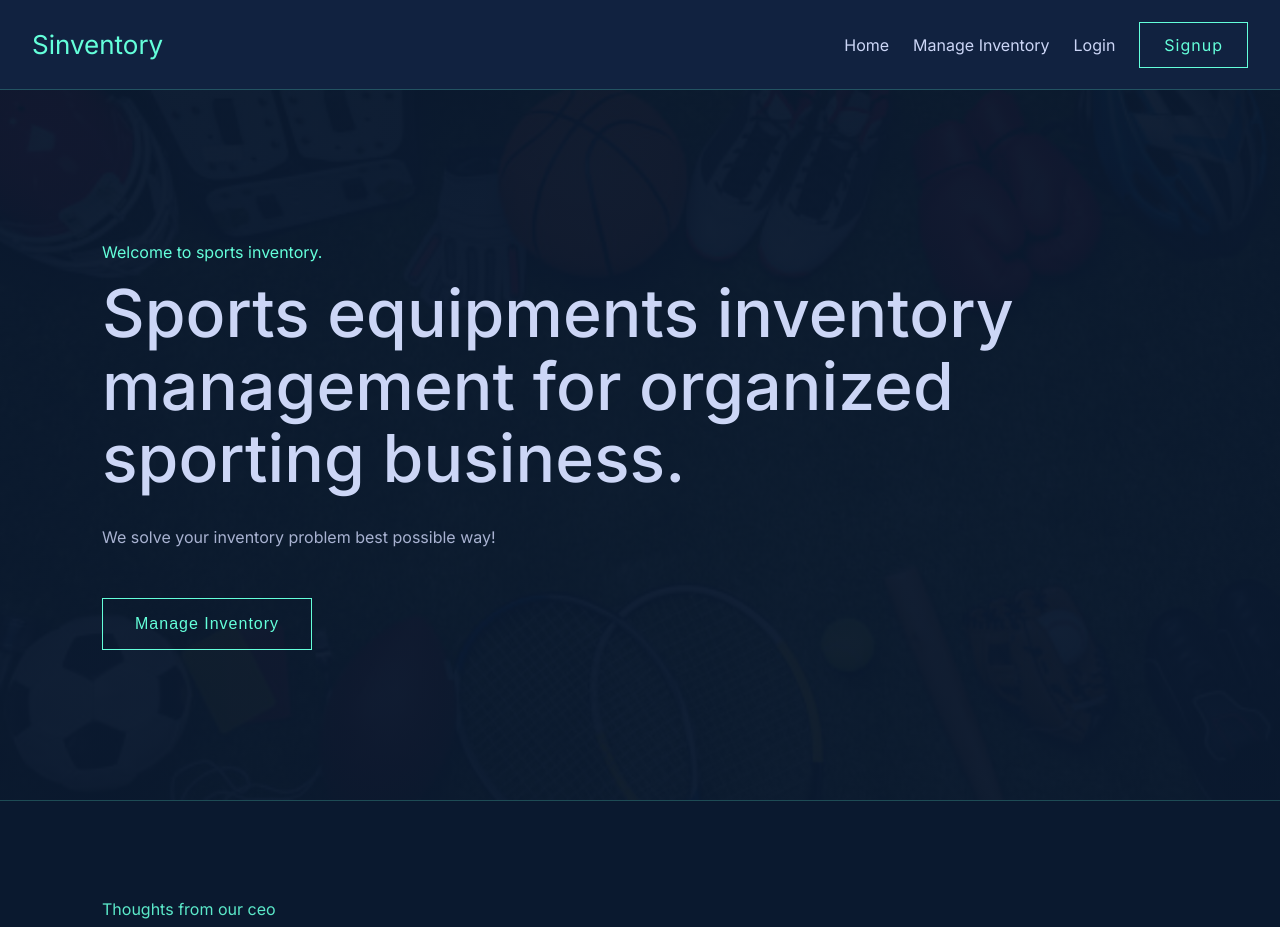
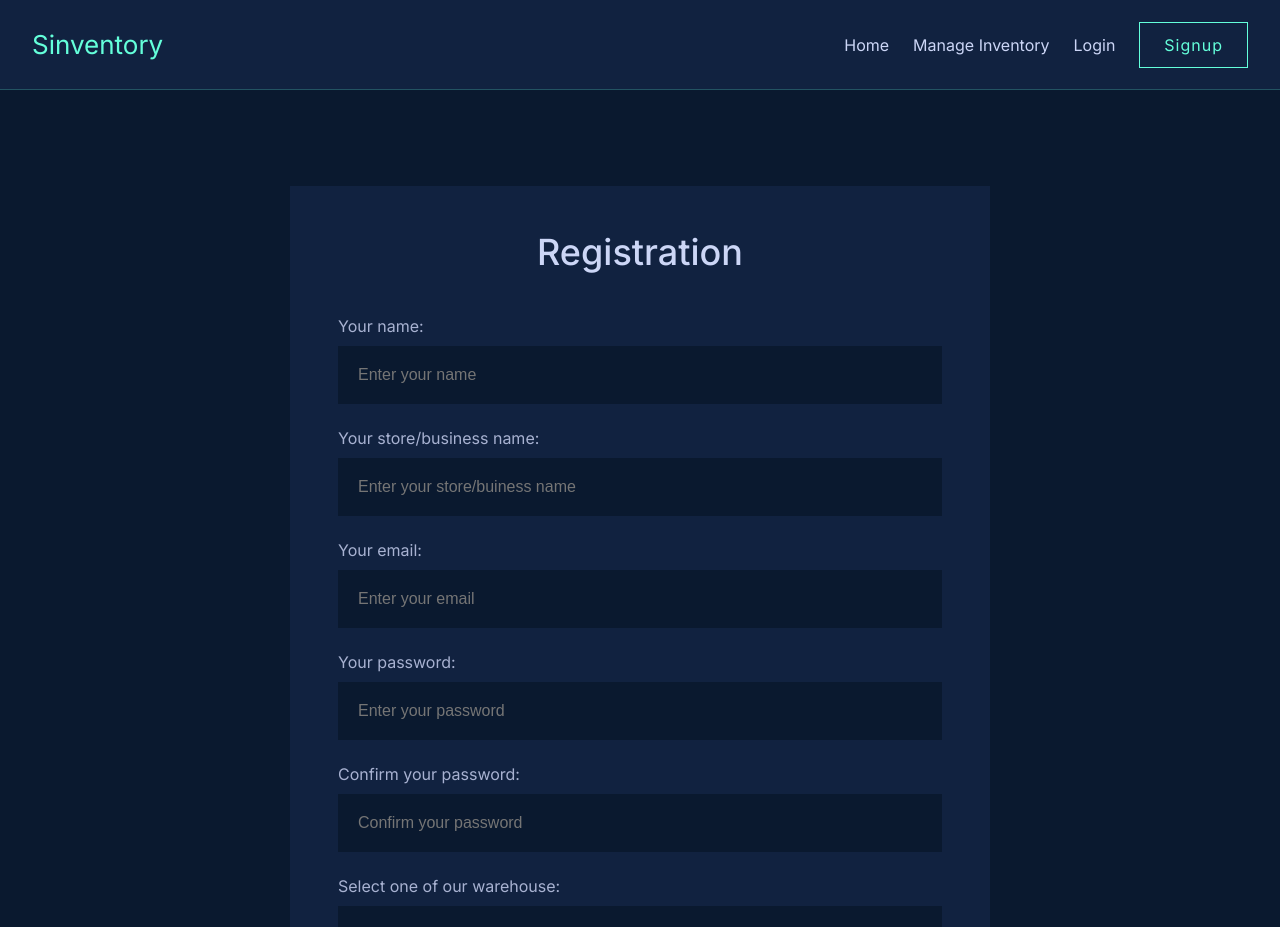
Before and after one commit to tanvirch0750/Sports-Zone-Inventory---Client, a React (Create React App) app: page /signup in a window 1280 px wide. Shown: the top 927 px of the page. Built offline with nearby package versions, Linux system fonts and the light colour scheme.

Commit message:
make a signup form with react-form-hook and validate field

```diff
--- a/package.json
+++ b/package.json
@@ -3,14 +3,17 @@
   "version": "0.1.0",
   "private": true,
   "dependencies": {
+    "@hookform/resolvers": "^2.8.8",
     "@testing-library/jest-dom": "^5.16.4",
     "@testing-library/react": "^13.1.1",
     "@testing-library/user-event": "^13.5.0",
     "react": "^18.1.0",
     "react-dom": "^18.1.0",
+    "react-hook-form": "^7.30.0",
     "react-router-dom": "^6.3.0",
     "react-scripts": "5.0.1",
-    "web-vitals": "^2.1.4"
+    "web-vitals": "^2.1.4",
+    "yup": "^0.32.11"
   },
   "scripts": {
     "start": "react-scripts start",
--- a/src/App.js
+++ b/src/App.js
@@ -1,4 +1,7 @@
+import { Route, Routes } from "react-router-dom";
 import "./App.css";
+import Login from "./Authentication/Login/Login";
+import SignUp from "./Authentication/SignUp/SignUp";
 import Home from "./pages/Home/Home";
 import Header from "./shared/Header/Header";
 
@@ -6,7 +9,11 @@ function App() {
   return (
     <>
       <Header />
-      <Home />
+      <Routes>
+        <Route path="/" element={<Home />}></Route>
+        <Route path="/login" element={<Login />}></Route>
+        <Route path="/signup" element={<SignUp />}></Route>
+      </Routes>
     </>
   );
 }
--- /dev/null
+++ b/src/Authentication/Login/Login.jsx
@@ -0,0 +1,12 @@
+import React from "react";
+import "./Login.css";
+
+const Login = () => {
+  return (
+    <section className="login">
+      <h1>Login</h1>
+    </section>
+  );
+};
+
+export default Login;
--- /dev/null
+++ b/src/Authentication/SignUp/SignUp.css
@@ -0,0 +1,74 @@
+.signup {
+  padding: 9.6rem 0;
+}
+
+.form-container {
+  max-width: 70rem;
+  margin: 0 auto;
+  background-color: var(--color-primary-light);
+  padding: 4.8rem;
+}
+
+.form-container h2 {
+  display: block;
+  text-align: center !important;
+  margin-bottom: 4.8rem;
+}
+
+.form-container h2::after {
+  display: none;
+}
+
+/* .signup form {
+  display: grid;
+  grid-template-columns: 1fr 1fr;
+  grid-gap: 2.4rem;
+} */
+
+.form-control {
+  margin-bottom: 2.6rem;
+}
+
+.form-control input,
+.form-control select {
+  width: 100%;
+  border: none;
+  padding: 2rem 2rem;
+  background-color: var(--color-primary);
+  font-size: 1.6rem;
+  color: var(--color-slate-light);
+  margin-top: 1.2rem;
+}
+
+.form-control label {
+  font-size: 1.6rem;
+  color: var(--color-slate-light);
+}
+
+.form-control .error-message {
+  font-size: 1.4rem;
+  margin-top: 0.5rem;
+  padding: 0 2rem;
+  color: #df3a08;
+}
+
+.form-control input:focus,
+.form-control select:focus {
+  outline: none;
+  border: 0.1rem solid var(--color-secondary);
+}
+
+.form-btn {
+  width: 100%;
+}
+
+input:-webkit-autofill,
+input:-webkit-autofill:hover,
+input:-webkit-autofill:focus,
+input:-webkit-autofill:active {
+  -webkit-box-shadow: 0 0 0 30px var(--color-primary) inset !important;
+}
+
+input:-webkit-autofill {
+  -webkit-text-fill-color: var(--color-slate-light) !important;
+}
--- /dev/null
+++ b/src/Authentication/SignUp/SignUp.jsx
@@ -0,0 +1,118 @@
+import { yupResolver } from "@hookform/resolvers/yup";
+import React, { useState } from "react";
+import { useForm } from "react-hook-form";
+import * as Yup from "yup";
+import "./SignUp.css";
+
+const SignUp = () => {
+  const [formData, setFormData] = useState([]);
+
+  const formSchema = Yup.object().shape({
+    password: Yup.string()
+      .required("Password is mendatory")
+      .min(3, "Password must be at 3 char long"),
+    confirmPassword: Yup.string()
+      .required("Password is mendatory")
+      .oneOf([Yup.ref("password")], "Passwords does not match"),
+  });
+  const formOptions = { resolver: yupResolver(formSchema) };
+
+  const {
+    register,
+    handleSubmit,
+    formState: { errors },
+  } = useForm(formOptions);
+
+  const onSubmit = (data) => {
+    setFormData(data);
+  };
+  console.log(formData);
+  return (
+    <section className="signup">
+      <div className="container signup-inner">
+        <div className="form-container">
+          <h2>Registration</h2>
+          <form onSubmit={handleSubmit(onSubmit)}>
+            <div className="form-control">
+              <label htmlFor="name">Your name:</label>
+              <input
+                {...register("name", {
+                  required: "Please give your name",
+                  minLength: {
+                    value: 4,
+                    message: "Minimum length is four",
+                  },
+                })}
+                id="name"
+                type="text"
+                placeholder="Enter your name"
+              />
+              <p className="error-message">{errors.name?.message}</p>
+            </div>
+            <div className="form-control">
+              <label htmlFor="store">Your store/business name:</label>
+              <input
+                {...register("store", {
+                  required: "Please give store/business name",
+                })}
+                id="store"
+                type="text"
+                placeholder="Enter your store/buiness name"
+              />
+              <p className="error-message">{errors.store?.message}</p>
+            </div>
+            <div className="form-control">
+              <label htmlFor="name">Your email:</label>
+              <input
+                {...register("email", {
+                  required: "Please provide your email address",
+                  pattern: {
+                    value: /^[^\s@]+@[^\s@]+\.[^\s@]+$/,
+                    message: "Please provide a valid email address",
+                  },
+                })}
+                type="email"
+                placeholder="Enter your email"
+              />
+              <p className="error-message">{errors.email?.message}</p>
+            </div>
+            <div className="form-control">
+              <label htmlFor="name">Your password:</label>
+              <input
+                {...register("password")}
+                type="password"
+                placeholder="Enter your password"
+              />
+              <p className="error-message">{errors.password?.message}</p>
+            </div>
+            <div className="form-control">
+              <label htmlFor="name">Confirm your password:</label>
+              <input
+                {...register("confirmPassword")}
+                type="password"
+                placeholder="Confirm your password"
+              />
+              <p className="error-message">{errors.confirmPassword?.message}</p>
+            </div>
+            <div className="form-control">
+              <label htmlFor="name">Select one of our warehouse:</label>
+              <select
+                {...register("Warehouse", {
+                  required: "Please select a warehouse",
+                })}
+              >
+                <option value="Chicago">Chicago</option>
+                <option value="Illinios">Illinios</option>
+                <option value="New York">Hell Kitchen</option>
+              </select>
+              <p className="error-message">{errors.address?.message}</p>
+            </div>
+            <input type="submit" className="btn form-btn" value="Register" />
+          </form>
+        </div>
+      </div>
+    </section>
+  );
+};
+
+export default SignUp;
--- a/src/index.css
+++ b/src/index.css
@@ -84,10 +84,10 @@ strong {
   font-weight: 500;
 }
 
-*:focus {
+/* *:focus {
   outline: none;
-  box-shadow: 0 0 0 0.8rem rgba(100, 255, 219, 0.493);
-}
+  box-shadow: 0 0 0 0.1rem rgba(100, 255, 219, 0.493) !important;
+} */
 
 .container {
   max-width: 114rem;
```
Also changed, not shown: src/Authentication/Login/Login.css (added), 1 other file (tests, documents, lock files or other folders).
